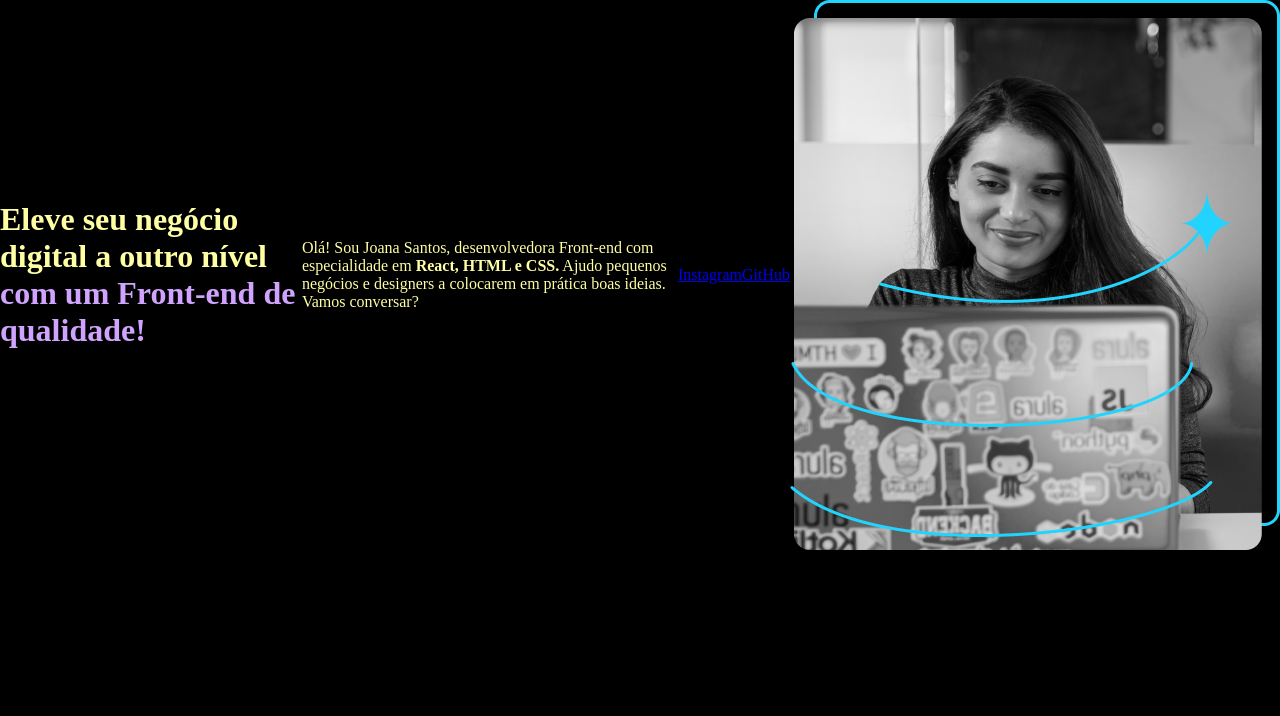
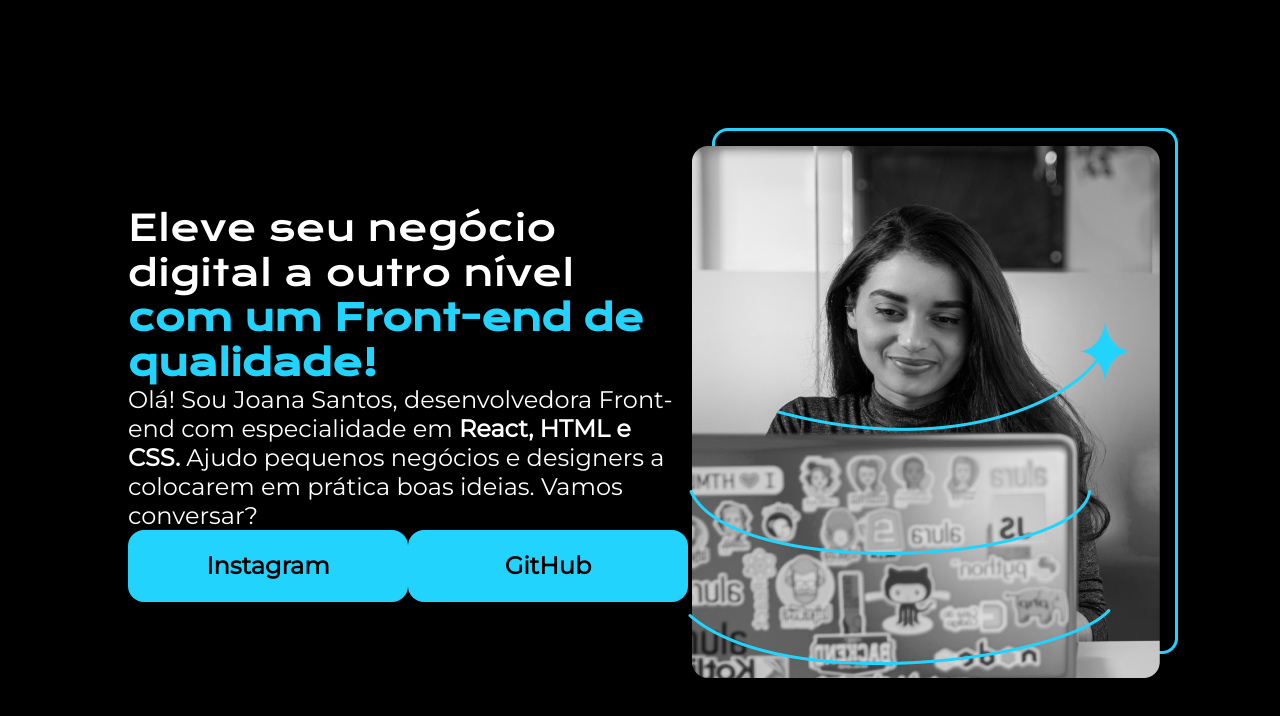
Before and after one commit to FerrazBruno/portifolio-html-css, a plain HTML site: page index.html in a window 1280 px wide. Drawn offline with nearby package versions, Linux system fonts and the light colour scheme.

Commit message:
melhorando a visibilidade dos botoes

```diff
--- a/index.html
+++ b/index.html
@@ -10,18 +10,21 @@
 <body>
     <header></header>
     <main class="apresentacao">
-        <h1>
-            Eleve seu negócio digital a outro nível
-            <strong class="titulo-destaque">com um Front-end de qualidade!
-            </strong></h1>
-            <p>Olá! Sou Joana Santos, desenvolvedora
-            Front-end com especialidade em <strong>React, HTML e
-            CSS.</strong> Ajudo pequenos negócios e designers a
-            colocarem em prática boas ideias. Vamos
-            conversar?</p>
-            <a href="https://instagram.com/rafaballerini">Instagram</a>
-            <a href="https://github.com/guilhermeonrails">GitHub</a>
-            <img src="imagem.png" alt="Foto da Joana Santos programando">
+        <section class="apresentacao__conteudo">
+            <h1 class="apresentacao__conteudo__titulo">Eleve seu negócio digital a outro nível <strong class="titulo-destaque">com um Front-end de qualidade!</strong></h1>
+                <p class="apresentacao__conteudo__texto">
+                    Olá! Sou Joana Santos, desenvolvedora
+                    Front-end com especialidade em <strong>React, HTML e
+                    CSS.</strong> Ajudo pequenos negócios e designers a
+                    colocarem em prática boas ideias. Vamos
+                    conversar?
+                </p>
+                <div class="apresentacao__links">
+                    <a class="apresentacao__links__link" href="https://instagram.com/rafaballerini">Instagram</a>
+                    <a class="apresentacao__links__link" href="https://github.com/guilhermeonrails">GitHub</a>
+                </div>
+        </section>
+        <img src="imagem.png" alt="Foto da Joana Santos programando">
     </main>
     <footer></footer>
 </body>
--- a/style.css
+++ b/style.css
@@ -1,3 +1,6 @@
+@import url('https://fonts.googleapis.com/css2?family=Krona+One&family=Montserrat:ital@0;1&display=swap');
+/* @import url('https://fonts.googleapis.com/css2?family=Montserrat:ital,wght@0,600;1,600&display=swap'); */
+
 * {
     margin: 0;
     padding: 0;
@@ -7,14 +10,50 @@ body {
     height: 100vh;
     box-sizing: border-box;
     background-color: #000000;
-    color: #FFFFA3;
+    color: #FFFFFF;
 }
 
 .titulo-destaque {
-    color: #D0A3FF;
+    color: #22d4fd;
 }
 
 .apresentacao {
+    margin: 10%;
     display: flex;
     align-items: center;
+    justify-content: space-between;
 }
+
+.apresentacao__conteudo {
+    width: 615px;
+}
+
+.apresentacao__conteudo__titulo {
+    font-size: 36px;
+    font-family: "Krona One", sans-serif;
+    font-weight: 400;
+    font-style: normal;
+}
+
+.apresentacao__conteudo__texto {
+    font-size: 24px;
+    font-family: "Montserrat", sans-serif;
+}
+
+.apresentacao__links {
+    display: flex;
+    justify-content: space-between;
+}
+
+.apresentacao__links__link {
+    background-color: #22d4fd;
+    width: 280px;
+    text-align: center;
+    border-radius: 16px;
+    font-size: 24px;
+    font-weight: 600;
+    padding: 21.5px 0;
+    text-decoration: none;
+    color: #000000;
+    font-family: "Montserrat", sans-serif;
+}
```
